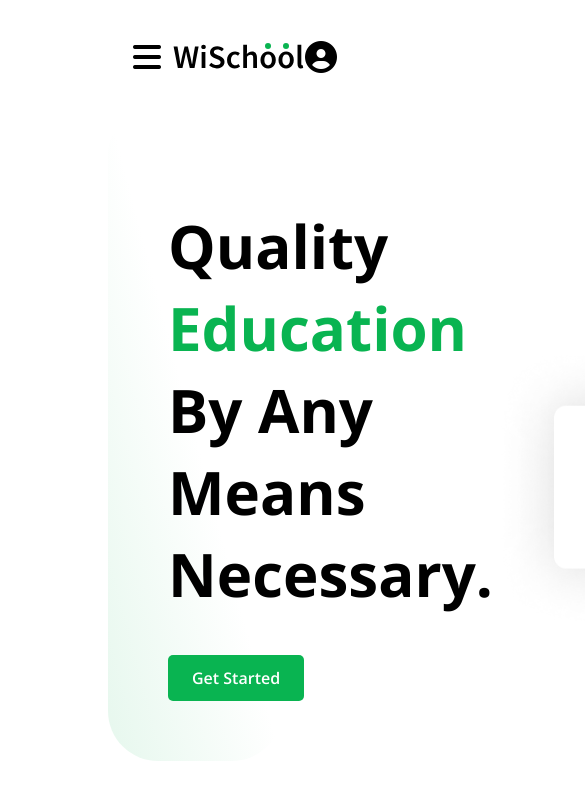
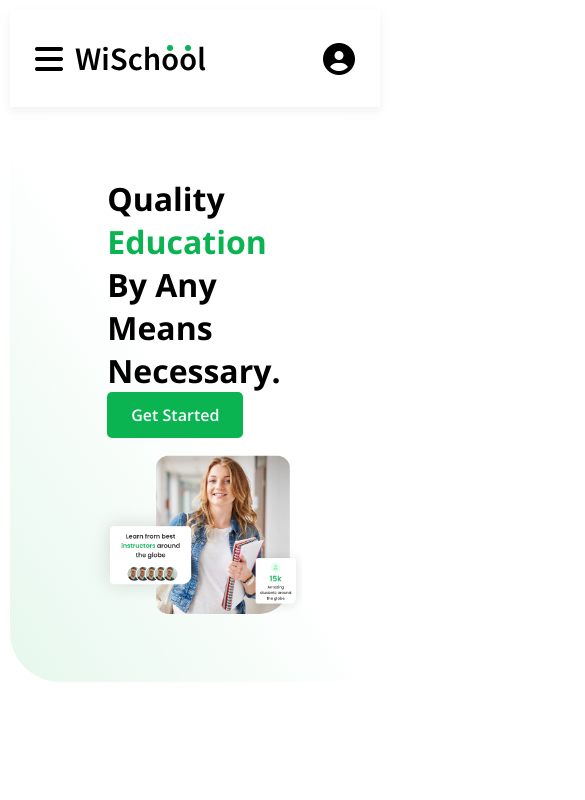
Before and after one commit to Vanhhhhhhhh/wiSchool, a plain HTML site: page index.html in a window 390 px wide. Shown: the top 800 px of the page, 585 px wide, since content can reach past the window. Drawn offline with nearby package versions, Linux system fonts and the light colour scheme.

Commit message:
update responsive

```diff
--- a/CSS/index.css
+++ b/CSS/index.css
@@ -7,6 +7,8 @@
 
 *{
     font-family: "Open Sans", sans-serif;
+    margin: 0;
+    padding: 0;
 }
 
 body{
@@ -14,6 +16,7 @@ body{
 }
 
 .header{
+    padding: 30px 0;
     display: flex;
     align-items: center;
     justify-content: space-between;
@@ -44,12 +47,14 @@ body{
     display: flex;
     align-items: center;
     padding: 60px;
+    margin-top: 10px;
     background-image: linear-gradient(to top right, rgba(9, 180, 81,0.1), #fff, #fff);
     border-radius: 50px;
 }
 
 .background__content{
-    width: 589px;
+    width: 45vw;
+    margin-bottom: 15px;
 }
 
 .background__content h1{
@@ -58,7 +63,7 @@ body{
 }
 
 .background__img img{
-    width: 600px;
+    width: 55vw;
 }
 
 .--main-color{
@@ -70,6 +75,7 @@ body{
     display: none;
     align-items: center;
     justify-content: space-between;
+    box-shadow: 0px 4px 8px 0px #C8C8C840;
 }
 
 .header__mobile .home{
@@ -93,4 +99,13 @@ body{
     .header{
         display: none;
     }
+    body{
+        padding: 10px;
+    }
+    .background{
+        flex-direction: column;
+    }
+    .background__content h1{
+        font-size: 32px;
+    }
 }
```
